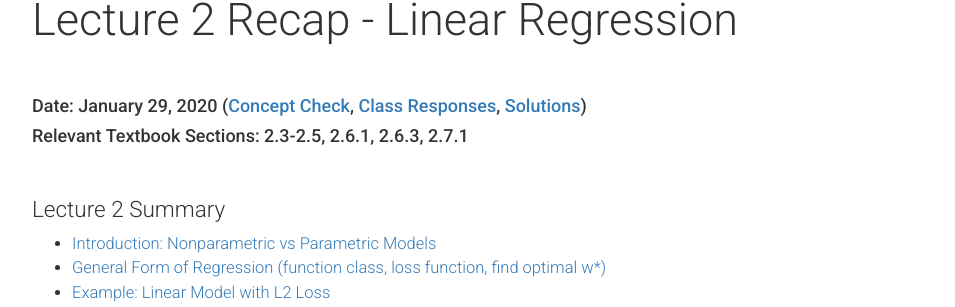
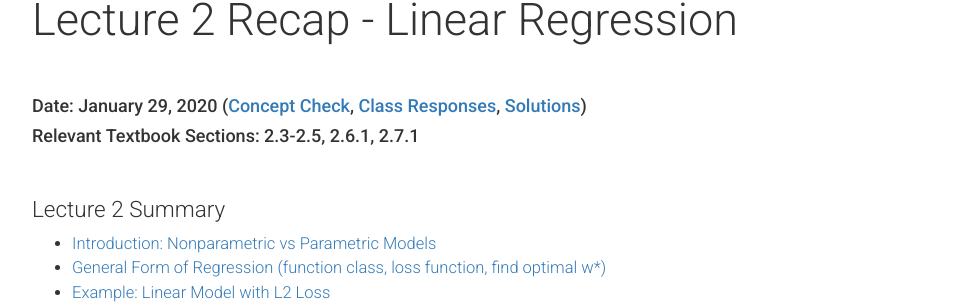
Before and after one commit to harvard-ml-courses/cs181-web-2020, a Jekyll site: the page built from recap2.html, in a window 1280 px wide and 900 px high. Shown: the part 159-466 px from the top of the window, without its empty margins (158-1113 px from the left). Built offline with Jekyll 4.4.1, drawn with Linux system fonts in a browser that asks for light colours; formulas are drawn with MathJax 3.

Commit message:
edit textbook sections for lecture 2

```diff
--- a/recap2.html
+++ b/recap2.html
@@ -8,7 +8,7 @@ weight: 0
 <section class="main-container text">
     <div class="main">
       <h4>Date: January 29, 2020 (<a href="http://bit.ly/cs181cc2" target="_blank">Concept Check</a>, <a href="http://bit.ly/cs181cc2responses" target="_blank">Class Responses</a>, <a href="{{ site.baseurl }}/ccsolutions" target="_blank">Solutions</a>)</h4>
-      <h4>Relevant Textbook Sections: 2.3-2.5, 2.6.1, 2.6.3, 2.7.1</h4>
+      <h4>Relevant Textbook Sections: 2.3-2.5, 2.6.1, 2.7.1</h4>
 
       <br>
 
```
